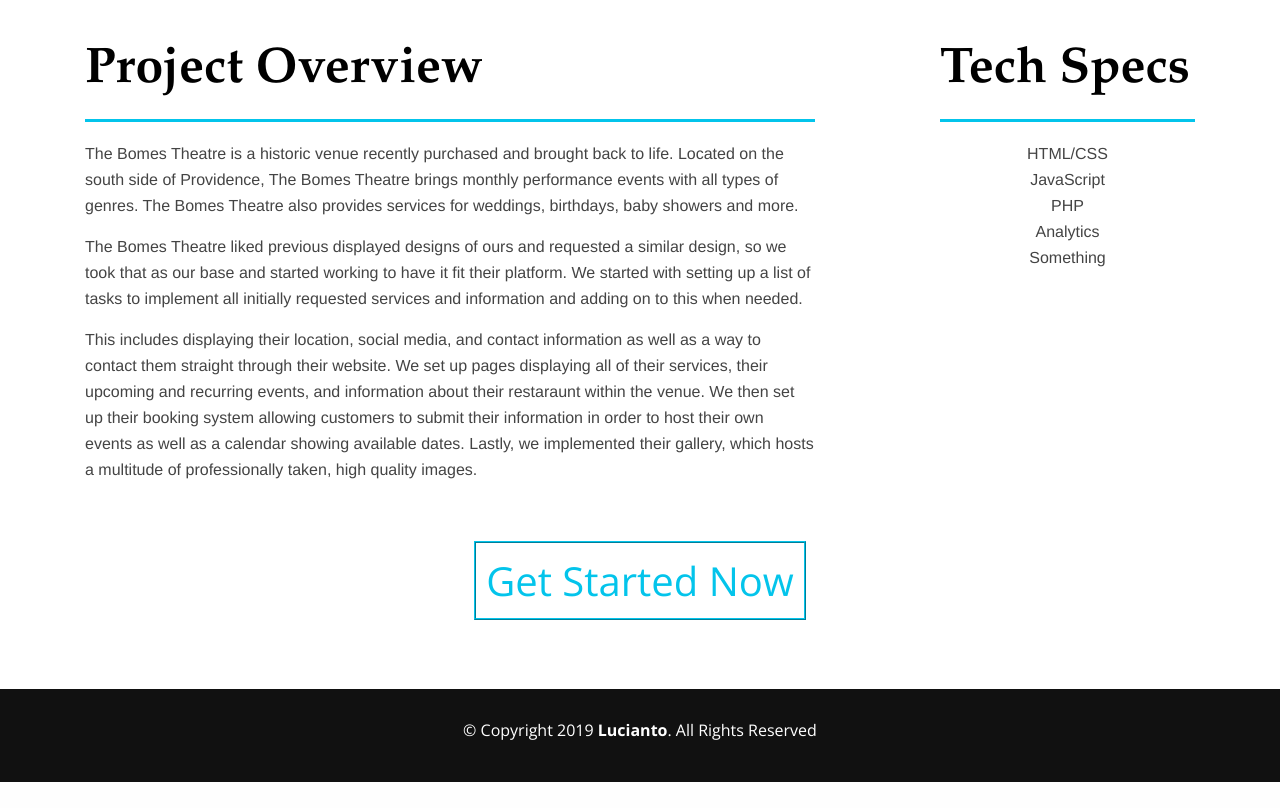
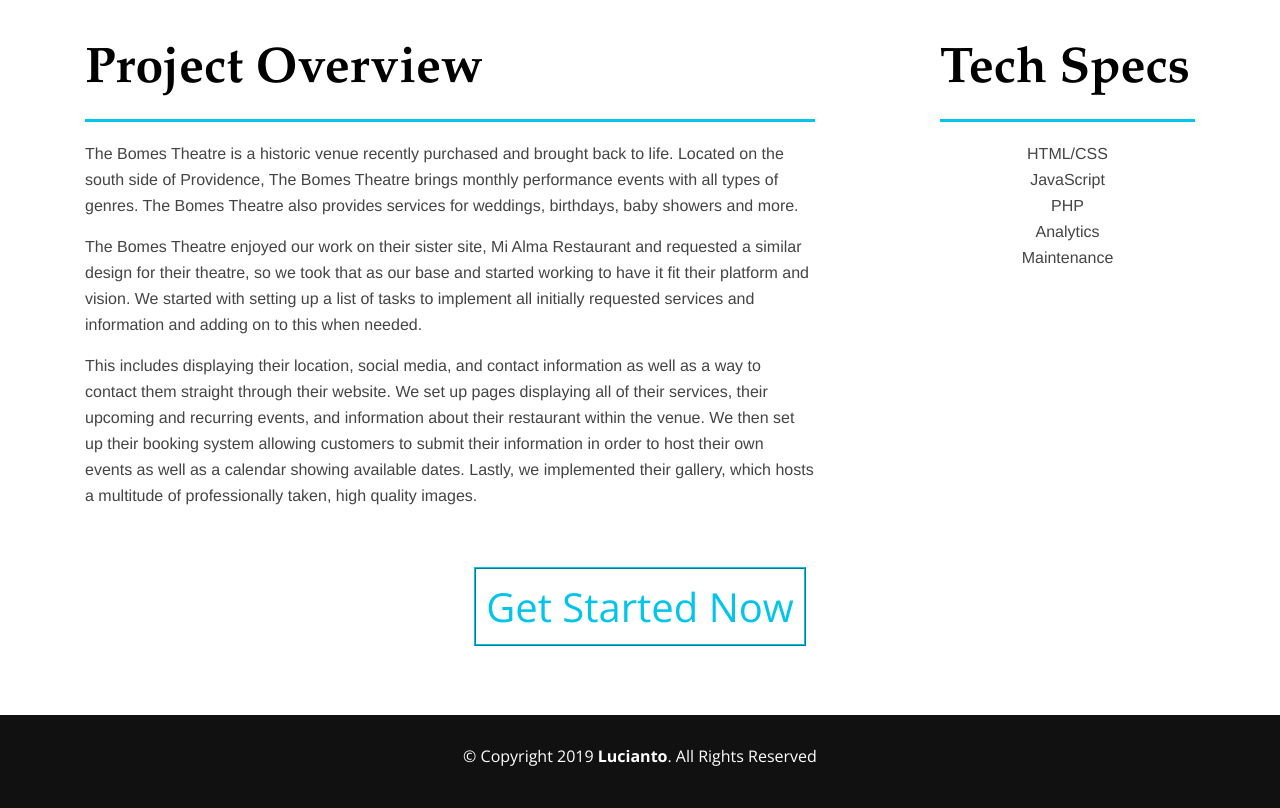
Before and after one commit to antonioi520/luciantosite, a PHP site: page /portfolio/bomes.php in a window 1280 px wide. Shown: the part 972-1780 px from the top of the page. Before the commit the page ends 1754 px from the top, so only its background shows below. Run offline with PHP 8.4, Linux system fonts and the light colour scheme.

Commit message:
text changes to bomes.php

```diff
--- a/portfolio/bomes.php
+++ b/portfolio/bomes.php
@@ -118,10 +118,10 @@
                     The Bomes Theatre is a historic venue recently purchased and brought back to life. Located on the south side of Providence, The Bomes Theatre brings monthly performance events with all types of genres. The Bomes Theatre also provides services for weddings, birthdays, baby showers and more.
                 </p>
                 <p class="about-text">
-                    The Bomes Theatre liked previous displayed designs of ours and requested a similar design, so we took that as our base and started working to have it fit their platform. We started with setting up a list of tasks to implement all initially requested services and information and adding on to this when needed.
+                    The Bomes Theatre enjoyed our work on their sister site, Mi Alma Restaurant and requested a similar design for their theatre, so we took that as our base and started working to have it fit their platform and vision. We started with setting up a list of tasks to implement all initially requested services and information and adding on to this when needed.
                 </p>
                 <p class="about-text">
-                    This includes displaying their location, social media, and contact information as well as a way to contact them straight through their website. We set up pages displaying all of their services, their upcoming and recurring events, and information about their restaraunt within the venue. We then set up their booking system allowing customers to submit their information in order to host their own events as well as a calendar showing available dates. Lastly, we implemented their gallery, which hosts a multitude of professionally taken, high quality images.
+                    This includes displaying their location, social media, and contact information as well as a way to contact them straight through their website. We set up pages displaying all of their services, their upcoming and recurring events, and information about their restaurant within the venue. We then set up their booking system allowing customers to submit their information in order to host their own events as well as a calendar showing available dates. Lastly, we implemented their gallery, which hosts a multitude of professionally taken, high quality images.
                 </p>
             </div>
             <div class="col-lg-1"></div>
@@ -129,7 +129,7 @@
                 <h1 style="font-weight: bold;font-size: 50px;color:black">Tech Specs</h1>
                 <div class="section-title-divider" style="width:100%;float:left;margin-bottom: 0px;"></div><br>
                 <p class="about-text" style="text-align: center">
-                    HTML/CSS <br> JavaScript <br> PHP <br> Analytics <br> Something
+                    HTML/CSS <br> JavaScript <br> PHP <br> Analytics <br> Maintenance
                 </p>
             </div>
 
```
